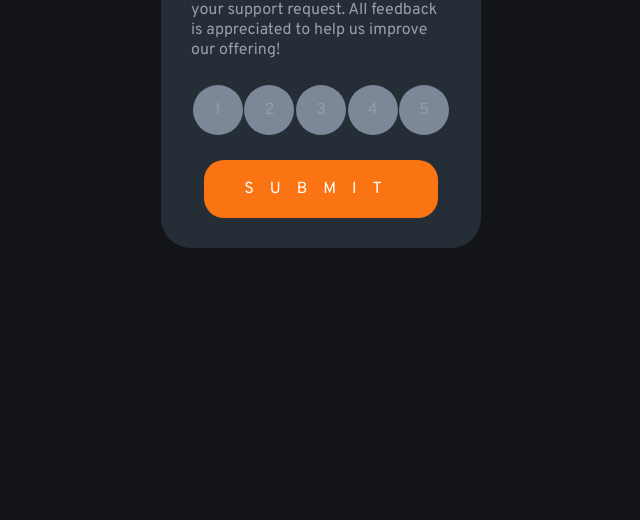
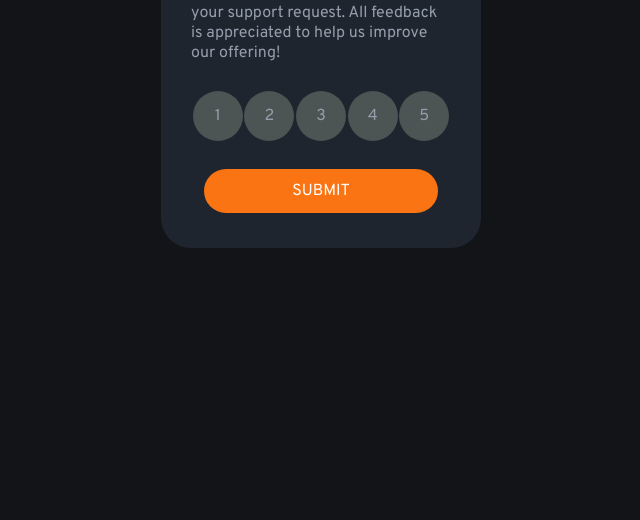
Before and after one commit to surajnaveen/interactive-rating-component-main, a plain HTML site: page index.html in a window 1280 px wide. Shown: the part 280-800 px from the top of the page, without its empty margins (319-959 px from the left). Drawn offline with Linux system fonts and the light colour scheme.

Commit message:
Update styles

```diff
--- a/style.css
+++ b/style.css
@@ -19,7 +19,7 @@ p,.rate{
 }
 
 span{
-    background-color: hsl(216, 12%, 54%);
+    background-color: #4c5454;
     border-radius: 100%;
 }
 
@@ -41,12 +41,11 @@ body{
 button{
     background-color: hsl(25, 97%, 53%);
     border: none;
-    height: 17%;
+    height: 13%;
     width:90%;
     margin-left: 5%;
-    border-radius: 20px;
+    border-radius: 35px;
     color: hsl(0, 0%, 100%);
-    letter-spacing: 1rem;
     font-size: 1rem;
 }
 
@@ -68,12 +67,12 @@ button:hover{
 .main{
     display: flex;
     flex-direction: column;
-    gap: 25px;
+    gap: 28px;
     margin-top: 10%;
     width: 25%;
     height: 50vh;
     padding: 30px;
-    background-color: hsl(213, 19%, 18%);
+    background-color: #1e252f;
     border-radius: 30px;
 }
 .RatingArea{
```
